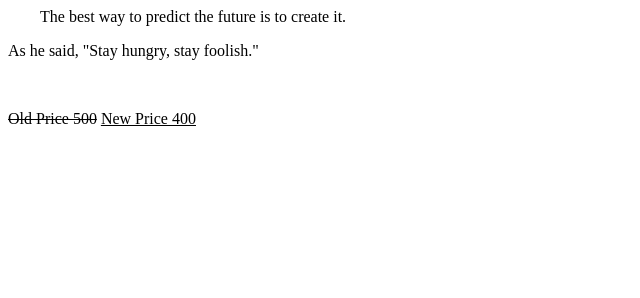
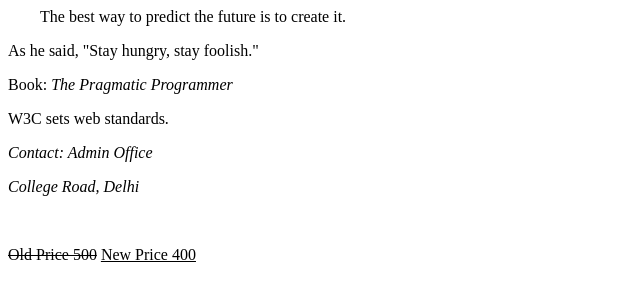
Before and after one commit to dritibose/WDW_0216, a plain HTML site: page Web Designing Workshop Assignment/Assignment 9/index.html in a window 1280 px wide. Shown: the whole page, without its empty margins (0-640 px from the left). Drawn offline with Linux system fonts and the light colour scheme.

Commit message:
strikethrough

```diff
--- a/Web Designing Workshop Assignment/Assignment 9/index.html
+++ b/Web Designing Workshop Assignment/Assignment 9/index.html
@@ -5,7 +5,10 @@
     <body>
         <p>&nbsp;&nbsp;&nbsp;&nbsp;&nbsp;&nbsp;&nbsp;&nbsp;The best way to predict the future is to create it.</p>
         <p>As he said, "Stay hungry, stay foolish."</p>
-
+        <p>Book: <i>The Pragmatic Programmer</i></p>
+        <p>W3C sets web standards.</p>
+        <p> <i> Contact: Admin Office</i></p>
+        <p> <i>College Road, Delhi</i></p>
         <br>
         <p><s>Old Price 500</s> <u>New Price 400</u></p>
     </body>
```
